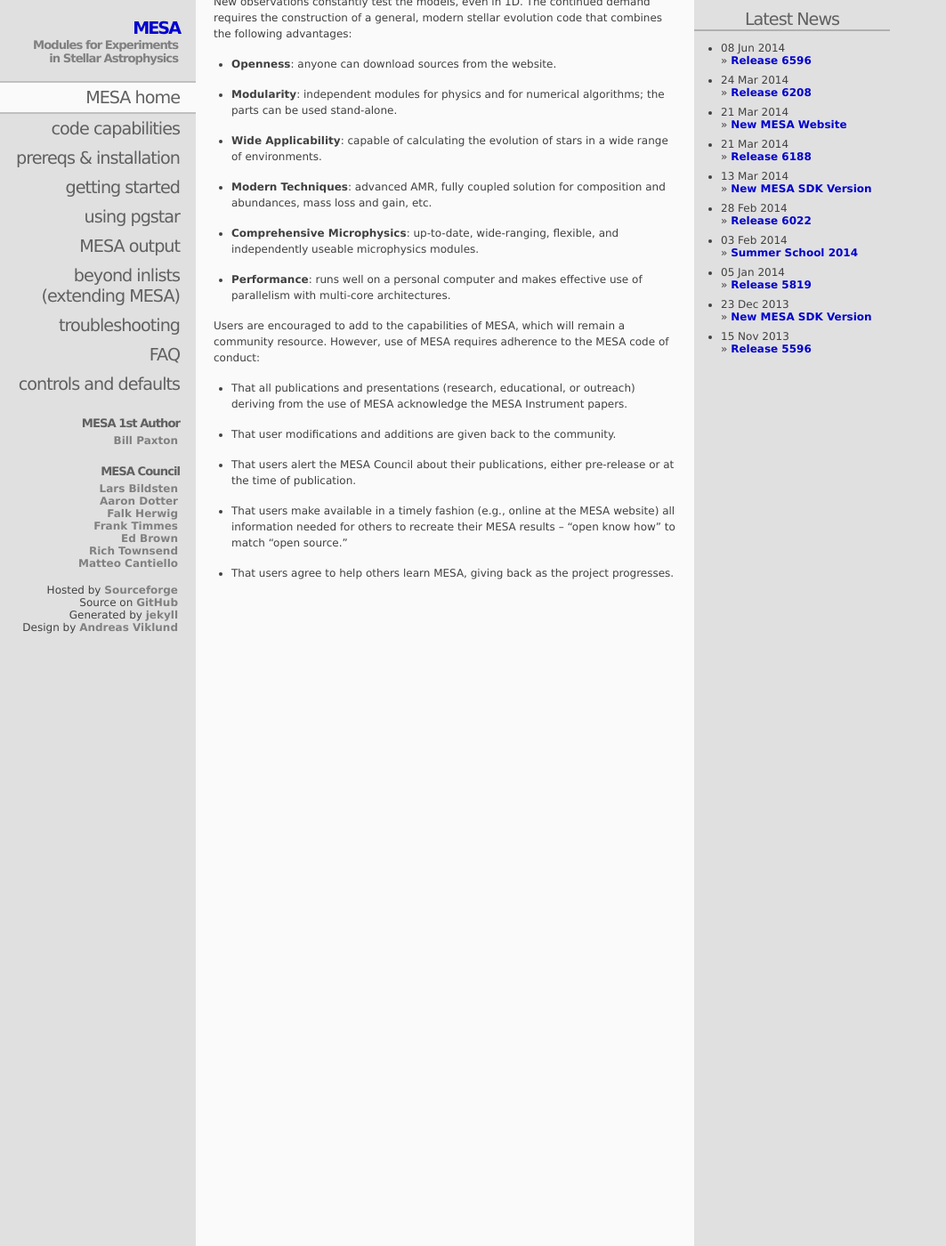
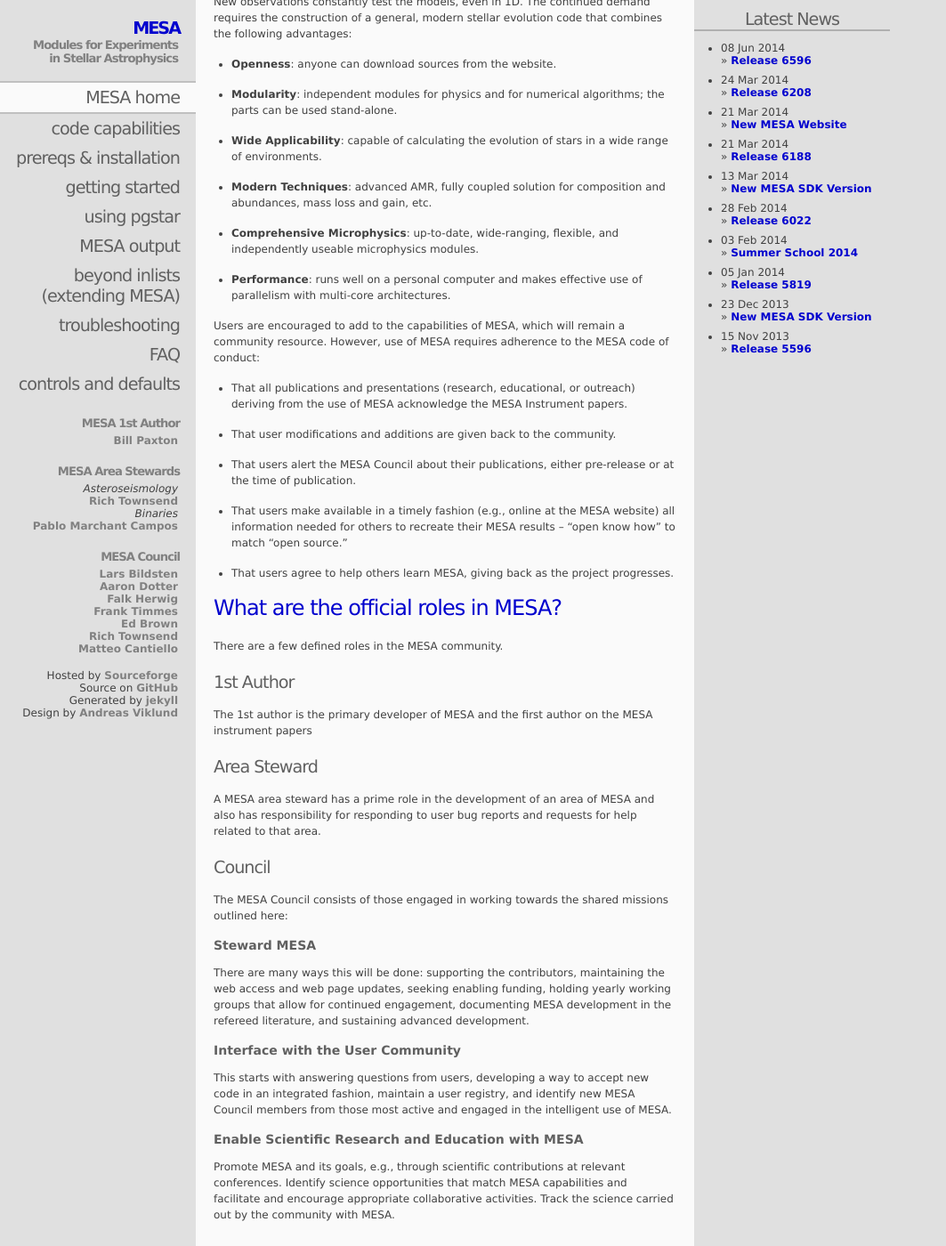
Before and after one commit to MESAHub/mesa-website, a Jekyll site: the page built from 00-index.markdown, in a window 1280 px wide and 1400 px high, scrolled down 303 px. Shown: the whole window at 89% size, without its empty margins (0-1063 px from the left). Built offline with Jekyll 4.4.1, drawn with Linux system fonts in a browser that asks for light colours; Markdown is read by kramdown in place of the engine named in the settings.

Commit message:
add information about MESA stewards and council

```diff
--- a/00-index.markdown
+++ b/00-index.markdown
@@ -54,3 +54,49 @@
 
 * That users agree to help others learn MESA, giving back as the
   project progresses.
+
+# What are the official roles in MESA?
+<a name="roles"></a>
+
+There are a few defined roles in the MESA community.
+
+## 1st Author
+<a name="role-1au"></a>
+
+The 1st author is the primary developer of MESA and the first author
+on the MESA instrument papers
+
+## Area Steward
+<a name="role-steward"></a>
+
+A MESA area steward has a prime role in the development of an area of
+MESA and also has responsibility for responding to user bug reports
+and requests for help related to that area.
+
+## Council
+<a name="role-council"></a>
+
+The MESA Council consists of those engaged in working towards the
+shared missions outlined here:
+
+### Steward MESA
+
+There are many ways this will be done: supporting the contributors,
+maintaining the web access and web page updates, seeking enabling
+funding, holding yearly working groups that allow for continued
+engagement, documenting MESA development in the refereed literature,
+and sustaining advanced development.
+
+### Interface with the User Community
+
+This starts with answering questions from users, developing a way to
+accept new code in an integrated fashion, maintain a user registry,
+and identify new MESA Council members from those most active and
+engaged in the intelligent use of MESA.
+
+### Enable Scientific Research and Education with MESA
+
+Promote MESA and its goals, e.g., through scientific contributions at
+relevant conferences.  Identify science opportunities that match MESA
+capabilities and facilitate and encourage appropriate collaborative
+activities.  Track the science carried out by the community with MESA.
--- a/_includes/leftside.html
+++ b/_includes/leftside.html
@@ -14,12 +14,21 @@
     </ul>
   </div>
 
-<h3>MESA 1st Author</h3>
+<h3><a href="/#role-1au">MESA 1st Author</a></h3>
 <ul>
   <li><a href="http://www.kitp.ucsb.edu/~paxton/">Bill Paxton</a></li>
 </ul>
 
-<h3>MESA Council</h3>
+<h3><a href="/#role-steward">MESA Area Stewards</a></h3>
+
+<ul>
+  <li><i>Asteroseismology</i>
+  <li><a href="http://www.astro.wisc.edu/~townsend">Rich Townsend</a></li>
+  <li><i>Binaries</i>
+  <li><a href="http://www.astro.uni-bonn.de/~pablo/">Pablo Marchant Campos</a></li>
+</ul>
+
+<h3><a href="/#role-council">MESA Council</a></h3>
 <ul>
   <li><a href="http://www.kitp.ucsb.edu/~bildsten/">Lars Bildsten</a></li>
   <li><a href="http://www.stsci.edu/~dotter/">Aaron Dotter</a></li>
```
